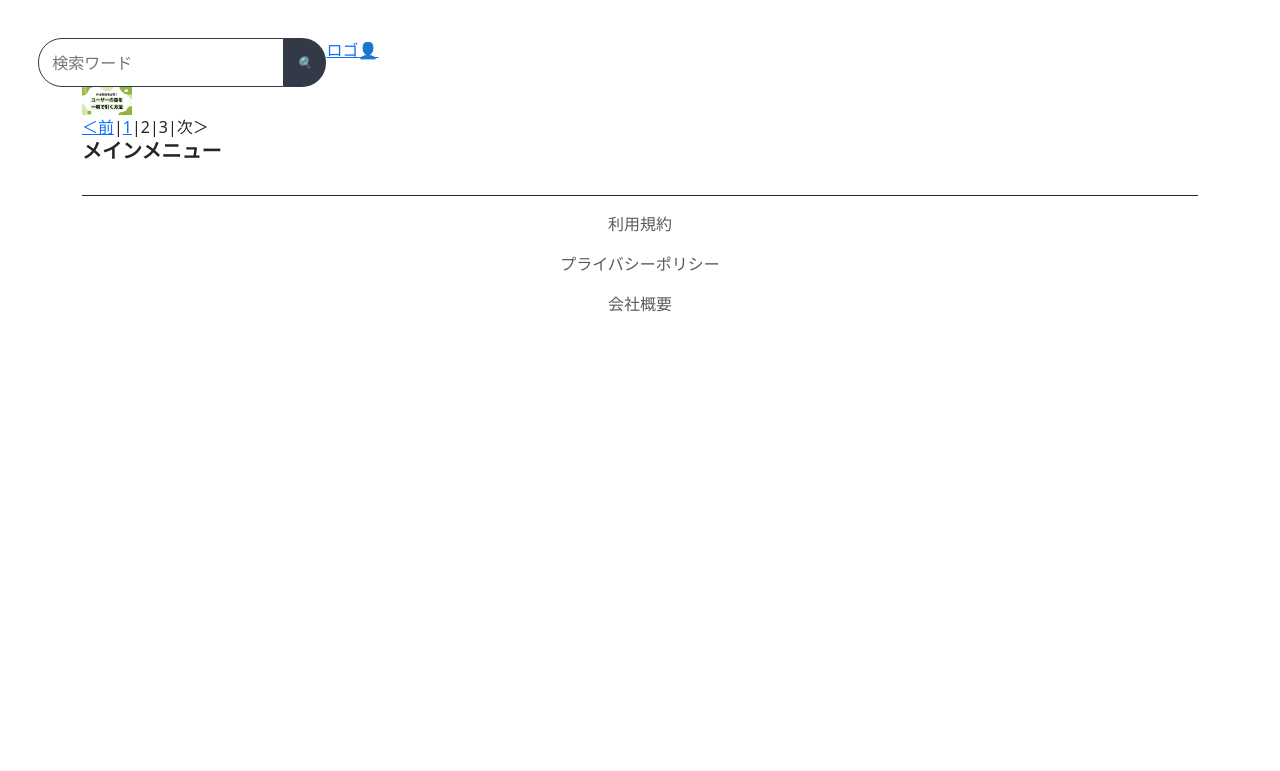
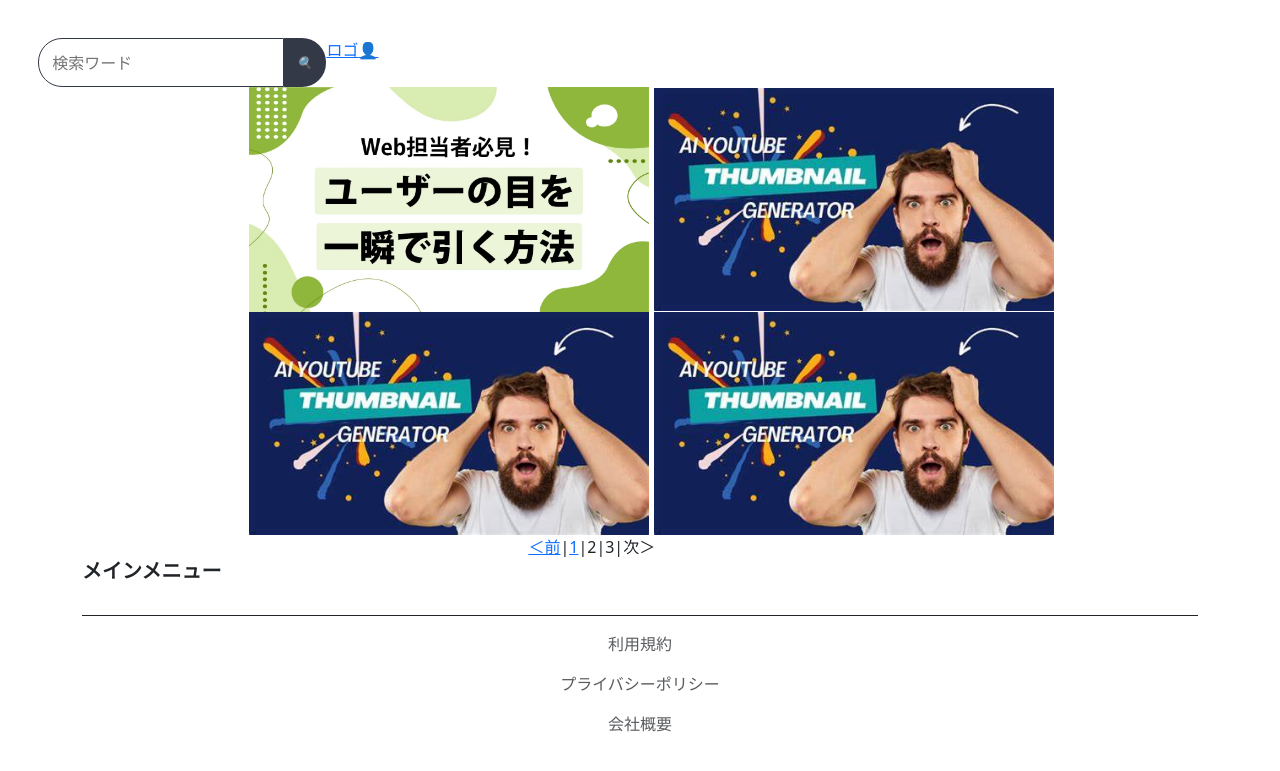
Before and after one commit to hasimoti/ReLearnpjt, a PHP site: page /index.php in a window 1280 px wide. Shown: the top 771 px of the page. Run offline with PHP 8.4, Linux system fonts and the light colour scheme.

Commit message:
サムネならべた

```diff
--- a/sources/css/style.css
+++ b/sources/css/style.css
@@ -153,3 +153,16 @@
 .search-box button:hover {
     color: #4ab6f6;
 }
+
+/*topのサムネたち*/
+
+.Thumbnails{
+margin-left: 15%;
+}
+
+
+
+/*ページ遷移のやつ*/
+.pagination{
+  margin-left: 40%;
+}
--- a/sources/user/contents_nodes.php
+++ b/sources/user/contents_nodes.php
@@ -75,10 +75,16 @@ class cheader extends cnode {
 <!-- 全体コンテナ -->
 <div class="container">
 
-<div class="Thumbnail">
-		<img src="../img/サムネサンプル.jpg" width="50px" >
+<div class="Thumbnails">
+	<div class="Thumbnail1">
+			<img src="./img/サムネサンプル.jpg" width="400px" >
+			<img src="./img/サムネ２.jpg" width="400px" >
+	</div>
+	<div class="Thumbnail2">
+			<img src="./img/サムネ２.jpg" width="400px" >
+			<img src="./img/サムネ２.jpg" width="400px" >
+	</div>
 </div>
-
 
 <!-- ページ遷移のやつ -->
 <div class="pagination" id="pagination">
```
Also changed, not shown: sources/img/サムネ２.jpg (added).
